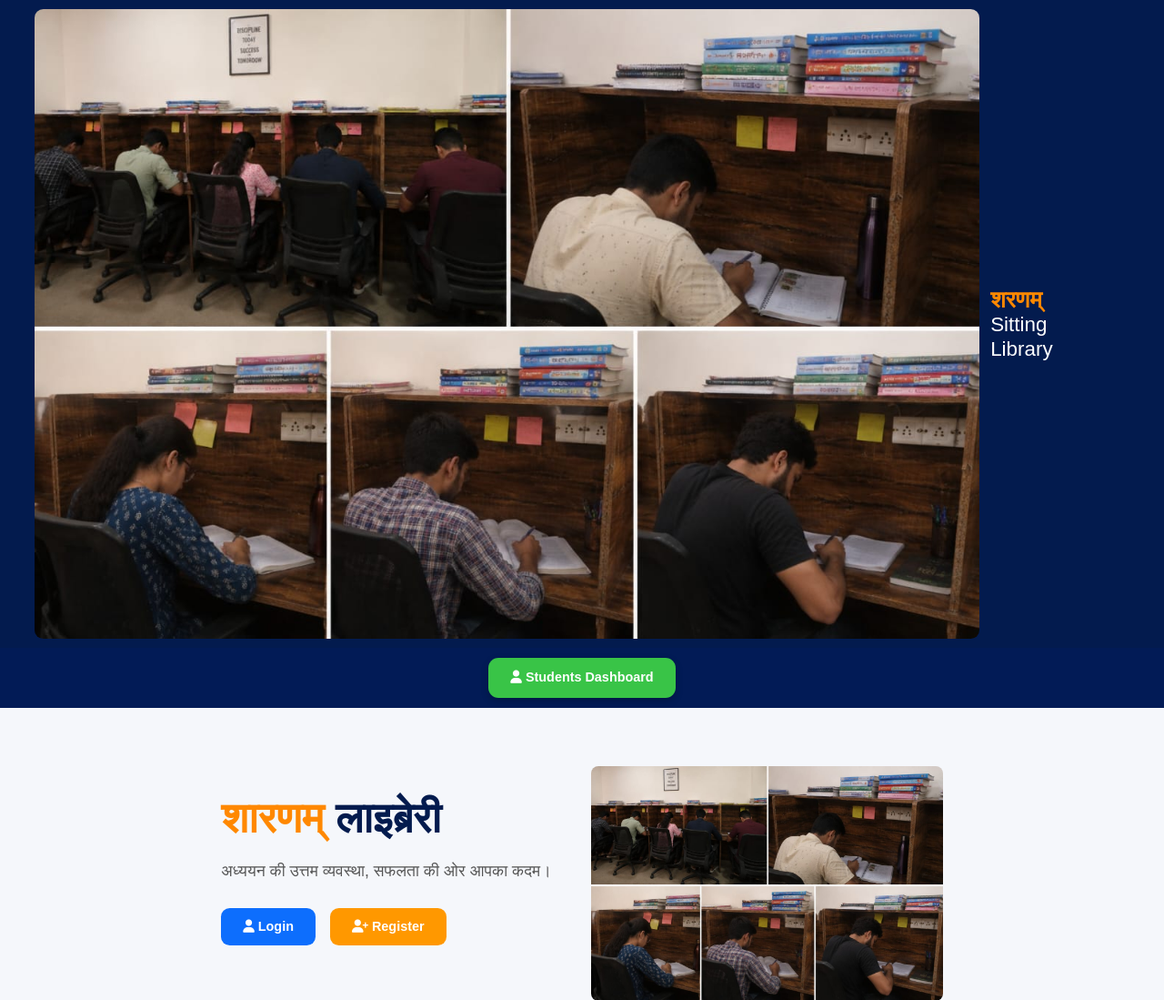
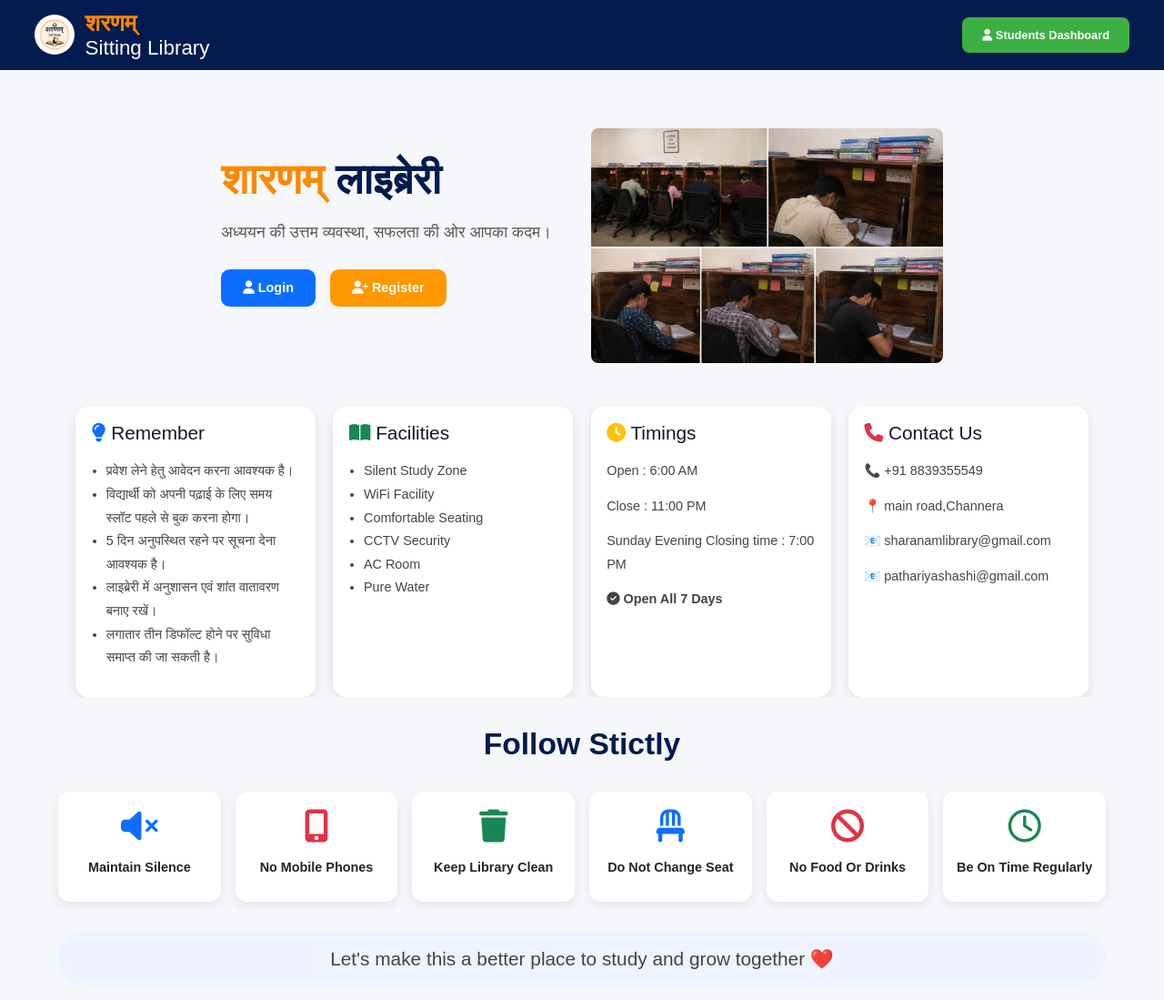
Before and after one commit to pathariyashashi/sharanam-library, a Django app: page / in a window 1280 px wide. Shown: the top 1099 px of the page at 91% size. After the commit the page ends 1065 px from the top, so only its background shows below. Run offline with Django 5.2, Linux system fonts and the light colour scheme.

Commit message:
navbar and dashboard fixed

```diff
--- a/templates/library/home.html
+++ b/templates/library/home.html
@@ -588,7 +588,7 @@ img{
 
     font-weight:600;
 
-
+    padding:0 30px 10px;
 }
 
 .mobile-menu.show{
@@ -629,64 +629,6 @@ img{
 
 }
 
-.dashboard-bar{
-
-    background:#021b56;
-
-    padding:14px;
-
-    text-align:center;
-}
-
-.dashboard-btn{
-
-    display:inline-block;
-
-    background:#39c447;
-
-    color:white;
-
-    padding:14px 30px;
-
-    border-radius:14px;
-
-    text-decoration:none;
-
-    font-size:18px;
-
-    font-weight:bold;
-
-    box-shadow:0 4px 10px rgba(0,0,0,0.2);
-}
-
-.dashboard-bar{
-
-    background:#021b56;
-
-    padding:14px;
-
-    text-align:center;
-}
-
-.dashboard-btn{
-
-    display:inline-block;
-
-    background:#39c447;
-
-    color:white;
-
-    padding:14px 30px;
-
-    border-radius:14px;
-
-    text-decoration:none;
-
-    font-size:18px;
-
-    font-weight:bold;
-}
-
     </style>
 
 </head>
@@ -713,7 +655,8 @@ function toggleMenu(){
 
         <div class="logo-box">
 
-            <img src="{% static 'images/lib.jpg' %}" class="hero-image">
+            <img src="{% static 'images/logo.jpg' %}"
+            class="logo-img">
 
             <div class="brand-text">
 
@@ -748,21 +691,17 @@ function toggleMenu(){
     <a class="nav-link" href="/rules/">Rules</a>
 
 </div>
+        </div>
 
+        <a href="/dashboard/" class="dashboard-btn">
+            <i class="fa-solid fa-user"></i>
+            Students Dashboard
+        </a>
+
+    </div>
 
 </nav>
 
-<div class="dashboard-bar">
-
-    <a href="/login/" class="dashboard-btn">
-
-        <i class="fa fa-user"></i>
-
-        Students Dashboard
-
-    </a>
-
-</div>
 <!-- HERO -->
 
 <section class="hero">
```
